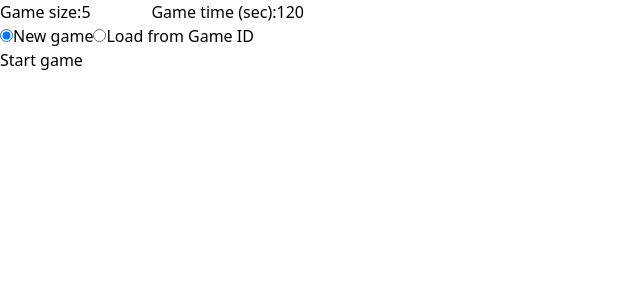
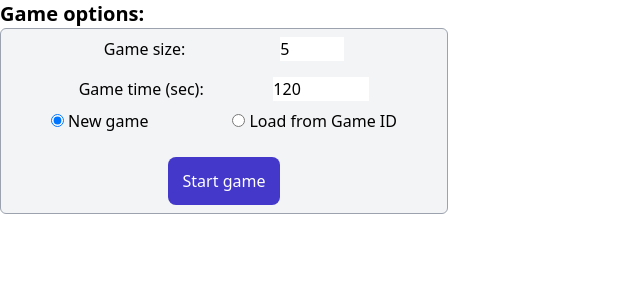
Before and after one commit to msarkisian/wordtwist, a React (Vite) app in the folder client/: page / in a window 1280 px wide. Shown: the top 300 px of the page, without its empty margins (0-640 px from the left). Built offline with nearby package versions, Linux system fonts and the light colour scheme.

Commit message:
game options tailwind css

```diff
--- a/client/src/components/gameboard/GameOptions.tsx
+++ b/client/src/components/gameboard/GameOptions.tsx
@@ -20,10 +20,13 @@ export const GameOptions: React.FC<GameOptionsProps> = ({
   const [loadingGameFromId, setLoadingGameFromId] = useState(false);
   const [gameId, setGameId] = useState<string | null>(null);
   return (
-    <form className="gameForm">
-      <label>
-        Game size:
+    <>
+      <h2 className="text-xl font-semibold">Game options:</h2>
+      <form className="flex flex-col px-2 max-w-md bg-gray-100 border border-gray-400 rounded-md">
+        <label className="my-2 flex justify-evenly">
+          <span className="inline-block">Game size:</span>
           <input
+            className="w-16"
             type="number"
             name="size"
             disabled={loadingGameFromId}
@@ -33,9 +36,10 @@ export const GameOptions: React.FC<GameOptionsProps> = ({
             onChange={(e) => setSize(Number(e.target.value))}
           />
         </label>
-      <label>
-        Game time (sec):
+        <label className="my-2 flex justify-evenly">
+          <span className="inline-block">Game time (sec):</span>
           <input
+            className="w-24"
             type="number"
             name="time"
             value={remainingTime}
@@ -47,8 +51,10 @@ export const GameOptions: React.FC<GameOptionsProps> = ({
             }}
           />
         </label>
+        <div className="flex justify-around">
           <div>
             <input
+              className="mr-1"
               type="radio"
               value="new"
               id="new"
@@ -60,7 +66,10 @@ export const GameOptions: React.FC<GameOptionsProps> = ({
               }}
             />
             <label htmlFor="new">New game</label>
+          </div>
+          <div>
             <input
+              className="mr-1"
               type="radio"
               value="fromId"
               id="fromId"
@@ -72,14 +81,20 @@ export const GameOptions: React.FC<GameOptionsProps> = ({
             />
             <label htmlFor="fromId">Load from Game ID</label>
           </div>
+        </div>
         {loadingGameFromId && (
+          <div className="flex justify-center mt-2">
             <input
+              className="w-5/6"
               placeholder="Game ID"
               value={gameId!}
               onChange={(e) => setGameId(e.target.value)}
             />
+          </div>
         )}
+        <div className="flex justify-center">
           <input
+            className="w-28 h-12 mt-6 mb-2 bg-indigo-700 text-white rounded-lg cursor-pointer hover:bg-indigo-500 active:bg-indigo-400"
             type={'submit'}
             value="Start game"
             onClick={(e) => {
@@ -90,6 +105,8 @@ export const GameOptions: React.FC<GameOptionsProps> = ({
               size < 3 || size > 7 || remainingTime < 10 || remainingTime > 600
             }
           />
+        </div>
       </form>
+    </>
   );
 };
--- a/client/tailwind.config.cjs
+++ b/client/tailwind.config.cjs
@@ -1,6 +1,6 @@
 /** @type {import('tailwindcss').Config} */
 module.exports = {
-  content: ['./index.html', './src/index.css'],
+  content: ['./index.html', './src/**/*.{js,ts,jsx,tsx}'],
   theme: {
     extend: {},
   },
```
Lines whose indentation alone changed are shown as unchanged.
